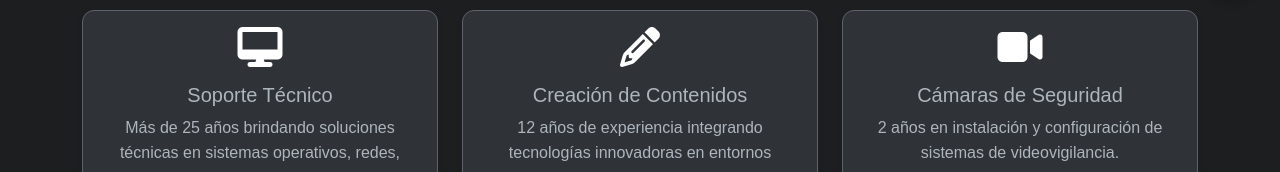
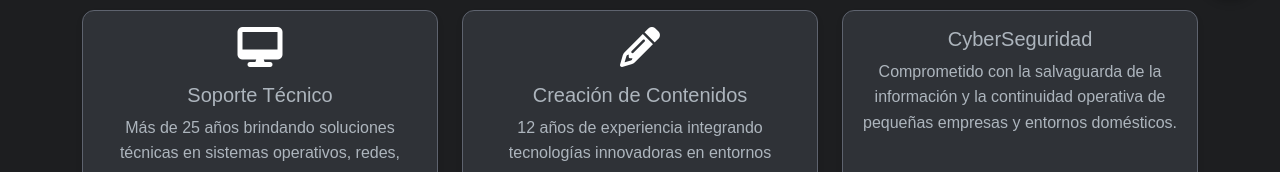
Before and after one commit to boreman28/boreman28.github.io, a plain HTML site: page index.html in a window 1280 px wide. Shown: the part 780-952 px from the top of the page. Drawn offline with nearby package versions, Linux system fonts and the light colour scheme.

Commit message:
Update index.html

```diff
--- a/index.html
+++ b/index.html
@@ -129,9 +129,9 @@
                 <div class="col-md-4 mb-3">
                     <div class="card h-100">
                         <div class="card-body text-center">
-                            <i class="fas fa-video card-icon mb-3"></i>
-                            <h5 class="card-title">Cámaras de Seguridad</h5>
-                            <p class="card-text">2 años en instalación y configuración de sistemas de videovigilancia.</p>
+                            <i fas fa-shield-alt card-icon mb-3"></i>
+                            <h5 class="card-title">CyberSeguridad</h5>
+                            <p class="card-text">Comprometido con la salvaguarda de la información y la continuidad operativa de pequeñas empresas y entornos domésticos.</p>
                         </div>
                     </div>
                 </div>
```
